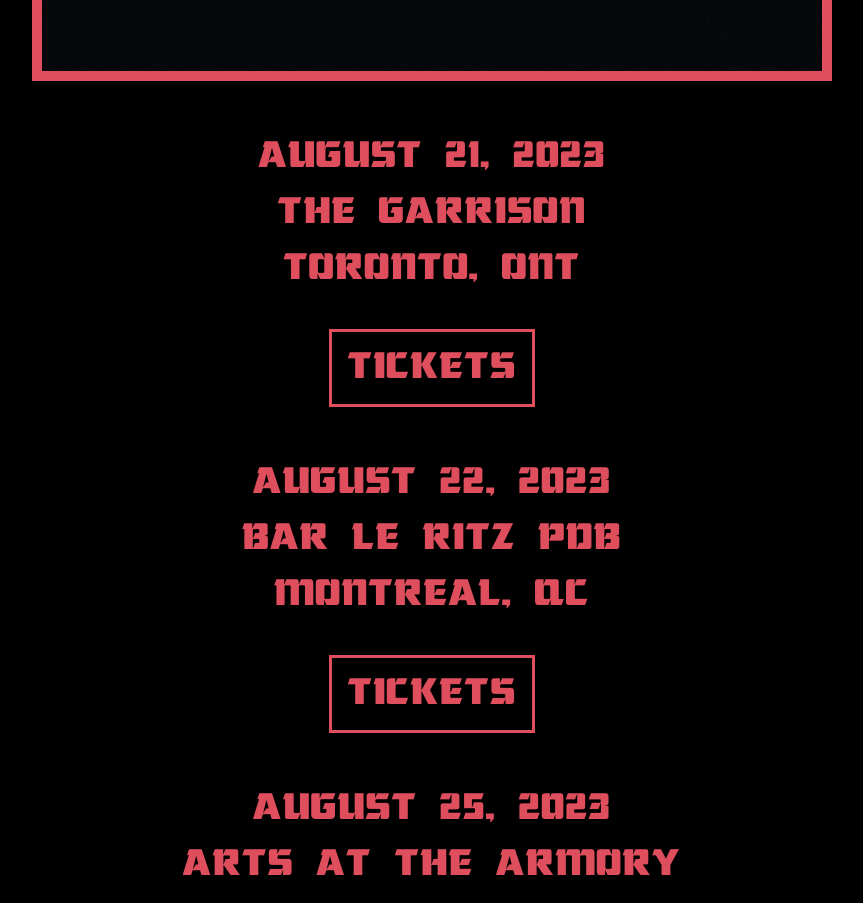
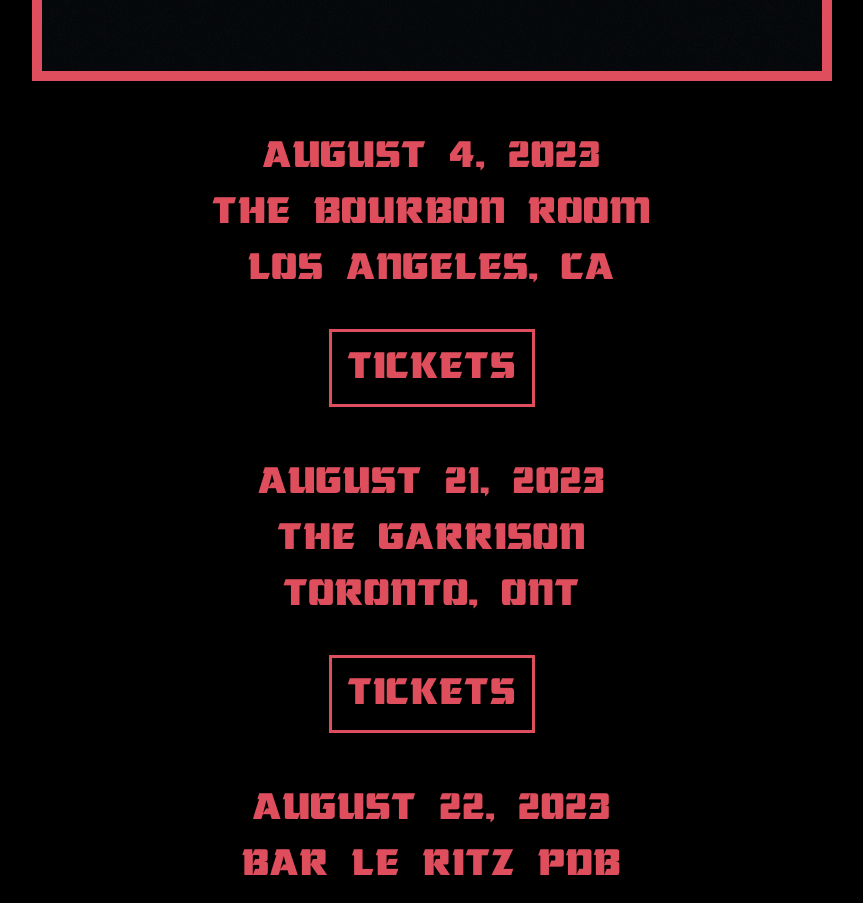
Before and after one commit to Braedencraig/girlgodlive, a Next.js app: page / in a window 1280 px wide. Shown: the part 1240-2143 px from the top of the page, without its empty margins (208-1071 px from the left). Built offline with nearby package versions, Linux system fonts and the light colour scheme.

Commit message:
update date aug la

```diff
--- a/pages/index.tsx
+++ b/pages/index.tsx
@@ -8,6 +8,12 @@ const inter = Inter({ subsets: ["latin"] });
 
 export default function Home() {
   const dates = [
+    {
+      date: "August 4, 2023",
+      venue: "The Bourbon Room",
+      city: "Los Angeles, CA",
+      link: "https://www.ticketweb.com/event/girl-god-the-bourbon-room-tickets/13318508?pl=BourbonRoom",
+    },
     {
       date: "August 21, 2023",
       venue: "The Garrison",
```
